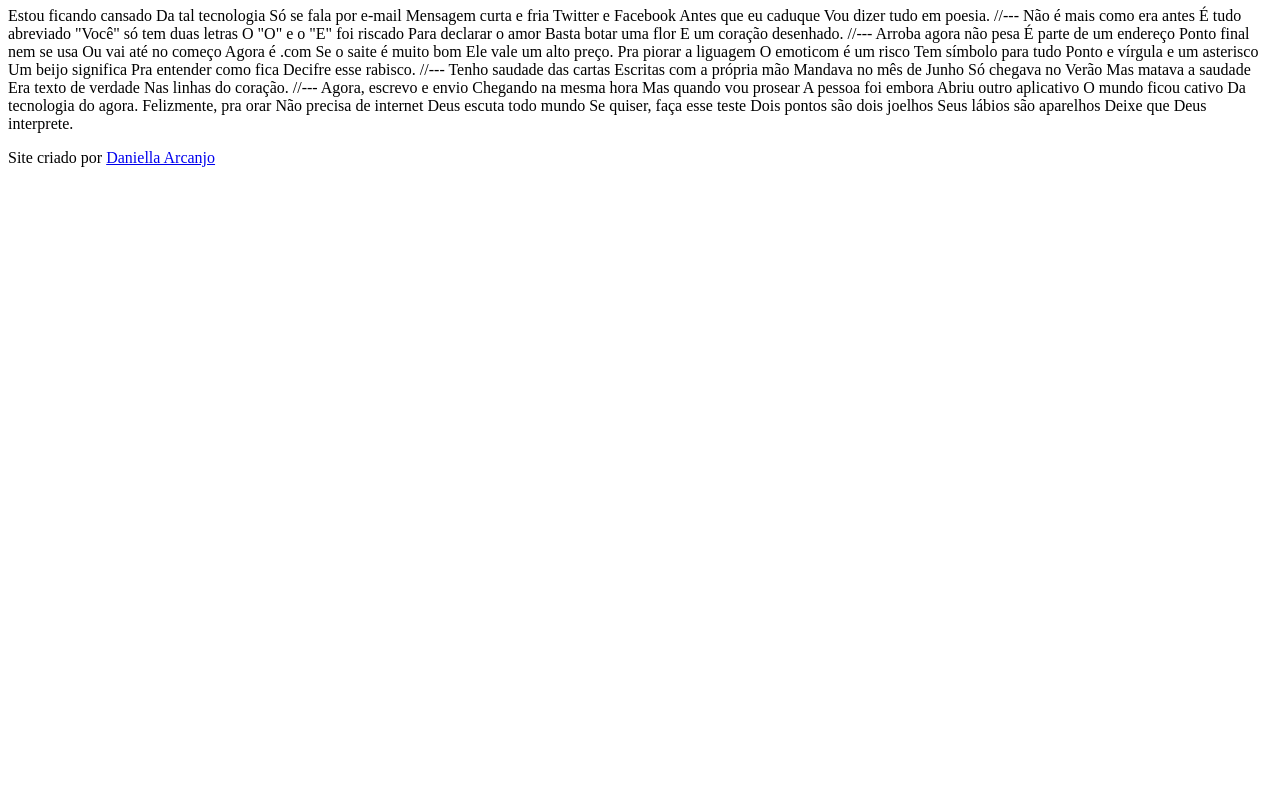
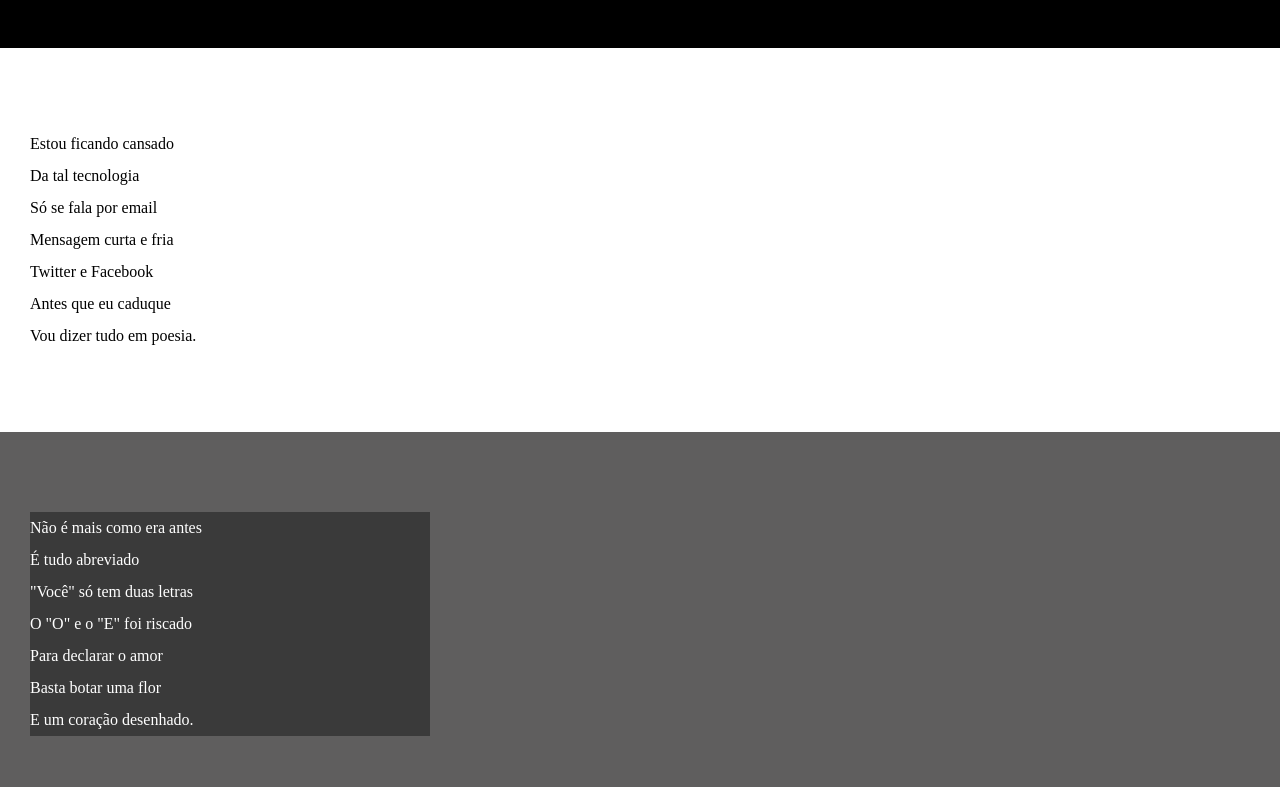
Before and after one commit to daniarcanjo/html-css, a plain HTML site: page desafios/d012/index.html in a window 1280 px wide. Shown: the part 107-894 px from the top of the page. Before the commit the page ends 800 px from the top, so only its background shows below. Drawn offline with Linux system fonts and the light colour scheme.

Commit message:
atualizei estilos de textos e bloco

```diff
--- /dev/null
+++ b/desafios/d012/estilo/style.css
@@ -0,0 +1,68 @@
+@charset "UTF-8";
+
+*{
+    margin: 0px;
+    padding: opx;
+}
+
+html, body {
+    min-height: 100vh;
+    background-color: darkgray;
+}
+
+header{
+    background-color: black;
+    color: white;
+    text-align: center;
+}
+
+header > h1 {
+    padding-top: 50px;
+    font-variant: small-caps;
+}
+
+header > p {
+    padding-bottom: 50px;
+}
+
+header a, footer a {
+    color: white;
+    text-decoration: none;
+    font-weight: bolder
+}
+
+header a:hover, footer a:hover {
+    text-decoration: underline;
+}
+
+section{
+    padding-top: 10vh;
+    padding-bottom: 10vh;
+    line-height:  2em;
+    padding-left: 30px;
+}
+
+section.normal{
+    background-color: white;
+    color: black;
+}
+
+
+section.imagem{
+    background-color: rgb(95, 94, 94);
+    color: white;
+}
+
+section.imagem > p{
+    width: 400px;
+    background-color: rgb(58, 58, 58);
+}
+
+footer{
+    background-color: black;
+    color: white;
+    text-align: center;
+    padding: 10px;
+
+
+}
--- a/desafios/d012/index.html
+++ b/desafios/d012/index.html
@@ -4,7 +4,8 @@
     <meta charset="UTF-8">
     <meta http-equiv="X-UA-Compatible" content="IE=edge">
     <meta name="viewport" content="width=device-width, initial-scale=1.0">
-    <title>Document</title>
+    <title>Cordel Moderno</title>
+    <link rel="stylesheet" href="estilo/style.css">
 </head>
 <body>
         <header>
@@ -13,69 +14,84 @@
 
         </header>
 
-    Estou ficando cansado
-    Da tal tecnologia
-    Só se fala por e-mail
-    Mensagem curta e fria
-    Twitter e Facebook
-    Antes que eu caduque
-    Vou dizer tudo em poesia.
 
-    //---
+<section class="normal">
+    <p>
+        Estou ficando cansado <br>
+            Da tal tecnologia <br>
+            Só se fala por email <br>
+            Mensagem curta e fria <br>
+            Twitter e Facebook <br>
+            Antes que eu caduque <br>
+            Vou dizer tudo em poesia.
+        </section>
+    </p>
 
-    Não é mais como era antes
-    É tudo abreviado
-    "Você" só tem duas letras
-    O "O" e o "E" foi riscado
-    Para declarar o amor
-    Basta botar uma flor
-    E um coração desenhado.
+    <section class="imagem">
+        <p>
+            Não é mais como era antes <br>
+            É tudo abreviado <br>
+            "Você" só tem duas letras <br>
+            O "O" e o "E" foi riscado <br>
+            Para declarar o amor <br>
+            Basta botar uma flor <br>
+            E um coração desenhado.
+        </p>
+    </section>
 
-    //---
+    <section class="normal">
+        Arroba agora não pesa <br>
+        É parte de um endereço <br>
+        Ponto final nem se usa <br>
+        Ou vai até no começo <br>
+        Agora é .com <br>
+        Se o saite é muito bom <br>
+        Ele vale um alto preço. <br>
 
-    Arroba agora não pesa
-    É parte de um endereço
-    Ponto final nem se usa
-    Ou vai até no começo
-    Agora é .com
-    Se o saite é muito bom
-    Ele vale um alto preço.
+        <p>
+            Pra piorar a liguagem <br>
+            O emoticom é um risco <br>
+            Tem símbolo para tudo <br>
+            Ponto e vírgula e um asterisco <br>
+            Um beijo significa <br>
+            Pra entender como fica <br>
+            Decifre esse rabisco.
+        </p>
+    </section>
 
-    Pra piorar a liguagem
-    O emoticom é um risco
-    Tem símbolo para tudo
-    Ponto e vírgula e um asterisco
-    Um beijo significa
-    Pra entender como fica
-    Decifre esse rabisco.
+    <section class="imagem">
+        <p>
+            Tenho saudade das cartas <br>
+            Escritas com a própria mão <br>
+            Mandava no mês de Junho <br>
+            Só chegava no Verão <br>
+            Mas matava a saudade <br>
+            Era texto de verdade <br>
+            Nas linhas do coração.
+        </p>
+    </section>
 
-    //---
+    <section class="normal">
+        <p>
+            Agora, escrevo e envio <br>
+            Chegando na mesma hora <br>
+            Mas quando vou prosear <br>
+            A pessoa foi embora <br>
+            Abriu outro aplicativo <br>
+            O mundo ficou cativo <br>
+            Da tecnologia do agora. <br>
+        </p>
 
-    Tenho saudade das cartas
-    Escritas com a própria mão
-    Mandava no mês de Junho
-    Só chegava no Verão
-    Mas matava a saudade
-    Era texto de verdade
-    Nas linhas do coração.
-
-    //---
-
-    Agora, escrevo e envio
-    Chegando na mesma hora
-    Mas quando vou prosear
-    A pessoa foi embora
-    Abriu outro aplicativo
-    O mundo ficou cativo
-    Da tecnologia do agora.
-
-    Felizmente, pra orar
-    Não precisa de internet
-    Deus escuta todo mundo
-    Se quiser, faça esse teste
-    Dois pontos são dois joelhos
-    Seus lábios são aparelhos
-    Deixe que Deus interprete.
+        <p>
+            Felizmente, pra orar <br>
+            Não precisa de internet <br>
+            Deus escuta todo mundo <br>
+            Se quiser, faça esse teste <br>
+            Dois pontos são dois joelhos <br>
+            Seus lábios são aparelhos  <br>
+            Deixe que Deus interprete.
+        </p>
+    </section>
     <footer>
         <p>Site criado por <a href="https://github.com/daniarcanjo" target="_blank">Daniella Arcanjo</a></p>
     </footer>
```
